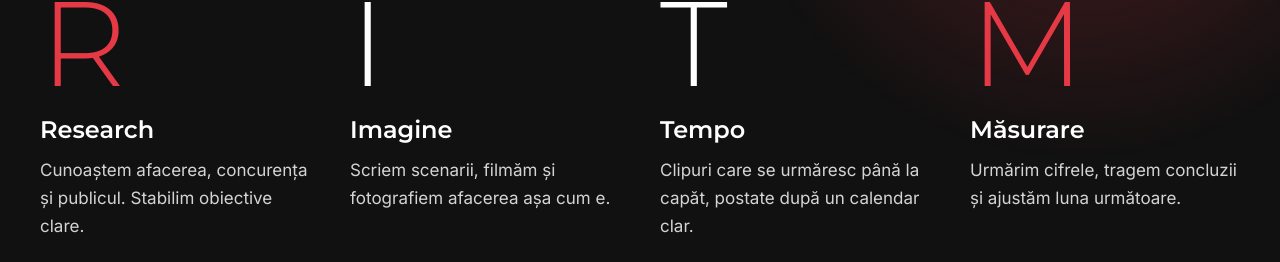
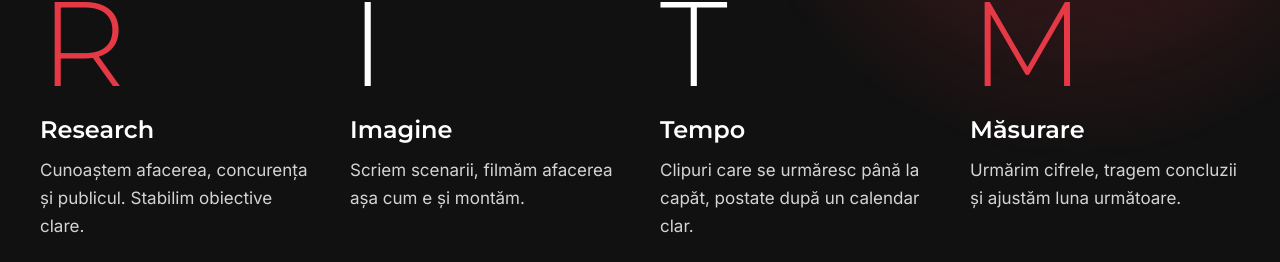
Before and after one commit to nichitachet-6/ritm, a plain HTML site: page index.html in a window 1280 px wide. Shown: the part 2885-3147 px from the top of the page. Drawn offline with Linux system fonts and the light colour scheme.

Commit message:
Add files via upload

```diff
--- a/index.html
+++ b/index.html
@@ -163,7 +163,7 @@ select.field option{background:#111111;color:#FFFFFF}
 </div>
 <div style="display: grid; grid-template-columns: repeat(auto-fit, minmax(240px, 1fr)); gap: 40px">
 <div style="display: flex; flex-direction: column; gap: 12px"><p style="margin: 0; font-family: Montserrat, sans-serif; font-weight: 300; font-size: 120px; line-height: 120px; color: #E63946">R</p><h3 style="margin: 0; font-family: Montserrat, sans-serif; font-weight: 600; font-size: 24px">Research</h3><p style="margin: 0; color: #D4D4D4; font-size: 17px; line-height: 28px">Cunoaștem afacerea, concurența și publicul. Stabilim obiective clare.</p></div>
-<div style="display: flex; flex-direction: column; gap: 12px"><p style="margin: 0; font-family: Montserrat, sans-serif; font-weight: 300; font-size: 120px; line-height: 120px">I</p><h3 style="margin: 0; font-family: Montserrat, sans-serif; font-weight: 600; font-size: 24px">Imagine</h3><p style="margin: 0; color: #D4D4D4; font-size: 17px; line-height: 28px">Scriem scenarii, filmăm și fotografiem afacerea așa cum e.</p></div>
+<div style="display: flex; flex-direction: column; gap: 12px"><p style="margin: 0; font-family: Montserrat, sans-serif; font-weight: 300; font-size: 120px; line-height: 120px">I</p><h3 style="margin: 0; font-family: Montserrat, sans-serif; font-weight: 600; font-size: 24px">Imagine</h3><p style="margin: 0; color: #D4D4D4; font-size: 17px; line-height: 28px">Scriem scenarii, filmăm afacerea așa cum e și montăm.</p></div>
 <div style="display: flex; flex-direction: column; gap: 12px"><p style="margin: 0; font-family: Montserrat, sans-serif; font-weight: 300; font-size: 120px; line-height: 120px">T</p><h3 style="margin: 0; font-family: Montserrat, sans-serif; font-weight: 600; font-size: 24px">Tempo</h3><p style="margin: 0; color: #D4D4D4; font-size: 17px; line-height: 28px">Clipuri care se urmăresc până la capăt, postate după un calendar clar.</p></div>
 <div style="display: flex; flex-direction: column; gap: 12px"><p style="margin: 0; font-family: Montserrat, sans-serif; font-weight: 300; font-size: 120px; line-height: 120px; color: #E63946">M</p><h3 style="margin: 0; font-family: Montserrat, sans-serif; font-weight: 600; font-size: 24px">Măsurare</h3><p style="margin: 0; color: #D4D4D4; font-size: 17px; line-height: 28px">Urmărim cifrele, tragem concluzii și ajustăm luna următoare.</p></div>
 </div>
```
